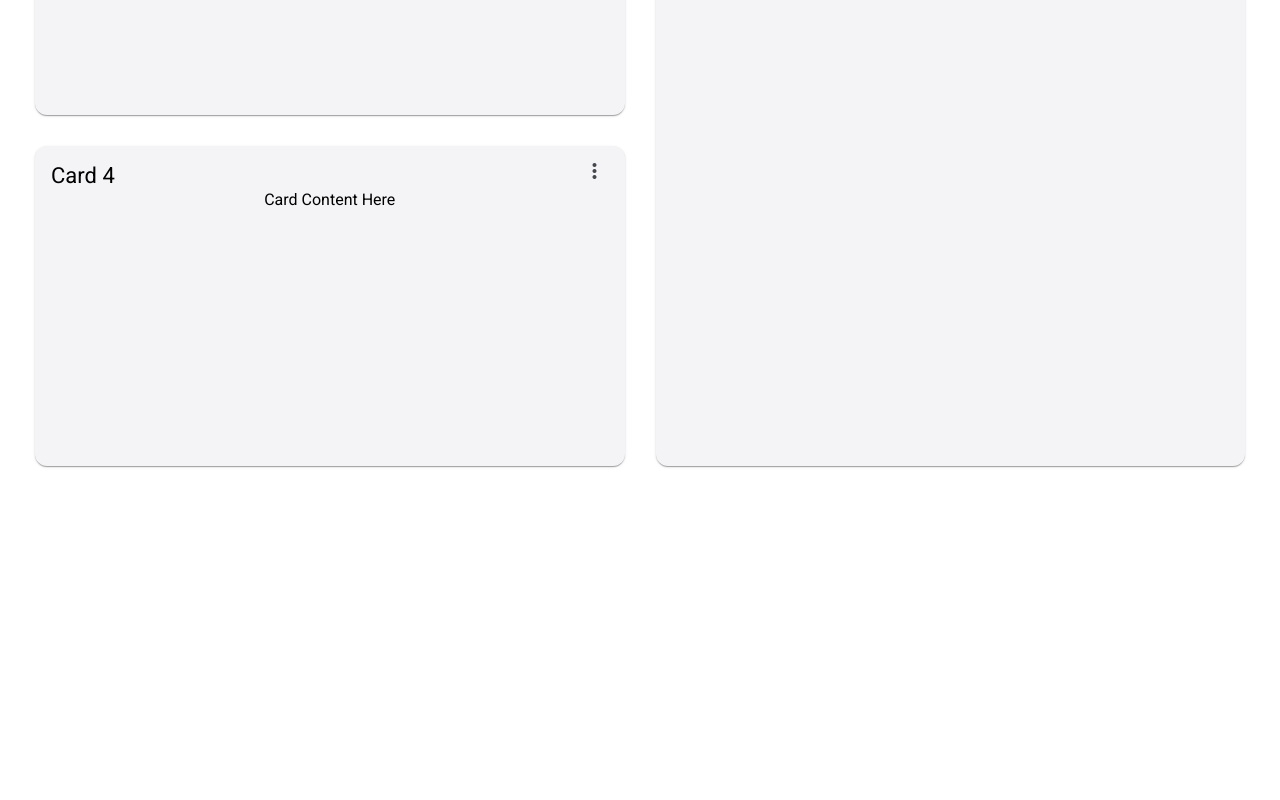
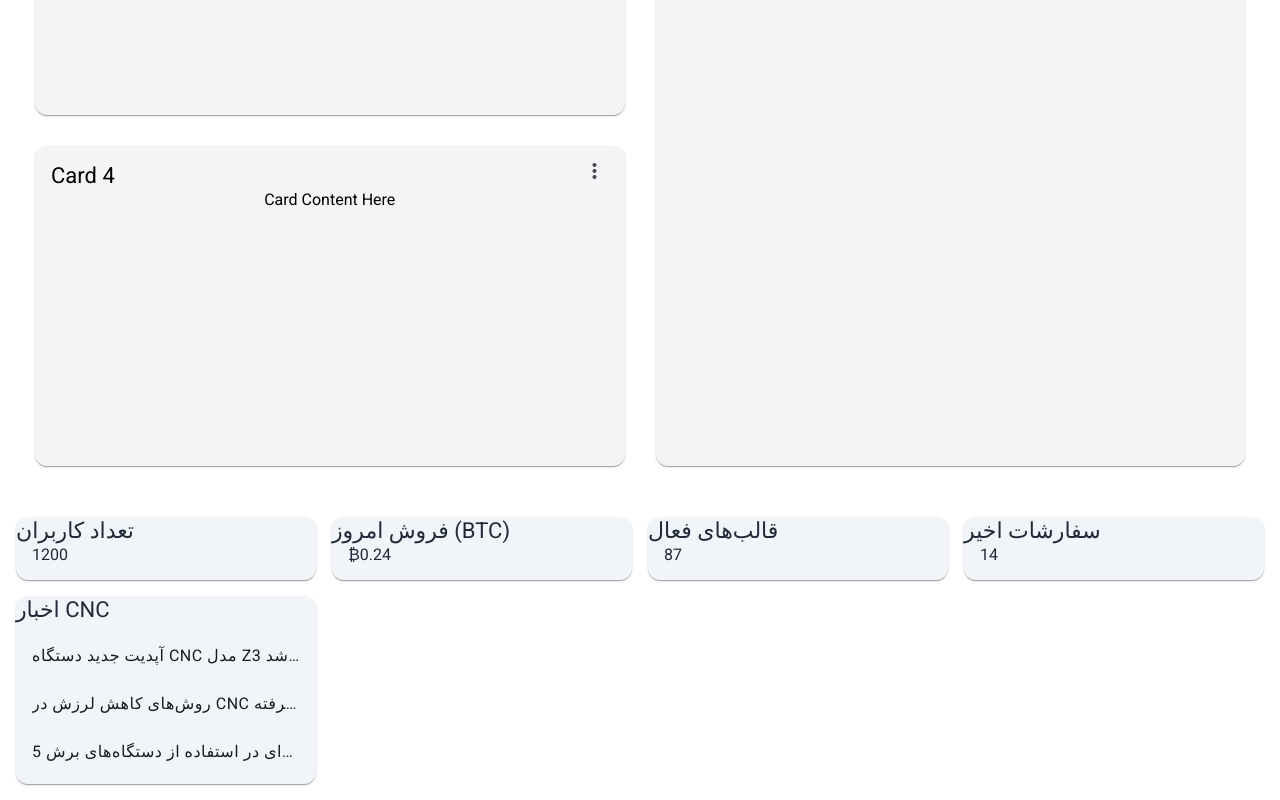
Before and after one commit to qAmiralii/cncMaster, an Angular app: page /private in a window 1280 px wide. Shown: the part 652-1452 px from the top of the page. Before the commit the page ends 1133 px from the top, so only its background shows below. Built offline with nearby package versions, Linux system fonts and the light colour scheme.

Commit message:
start finding best designe

```diff
--- a/src/app/navigation/private-nav/ui/private-nav.component.html
+++ b/src/app/navigation/private-nav/ui/private-nav.component.html
@@ -24,3 +24,28 @@
     }
   </mat-grid-list>
 </div>
+
+
+
+
+
+
+<div class="dashboard-grid">
+  @for (stat of stats; track $index) {
+    <mat-card class="stat-card">
+      <mat-card-title>{{ stat.title }}</mat-card-title>
+      <mat-card-content>{{ stat.value }}</mat-card-content>
+    </mat-card>
+  }
+
+  <mat-card class="news-card">
+    <mat-card-title>اخبار CNC</mat-card-title>
+    <mat-list>
+      @for (news of cncNews; track $index) {
+        <mat-list-item>{{ news.title }}</mat-list-item>
+      } @empty {
+        <mat-list-item>هیچ خبری موجود نیست.</mat-list-item>
+      }
+    </mat-list>
+  </mat-card>
+</div>
--- a/src/app/navigation/private-nav/ui/private-nav.component.scss
+++ b/src/app/navigation/private-nav/ui/private-nav.component.scss
@@ -19,3 +19,24 @@
 .dashboard-card-content {
   text-align: center;
 }
+
+
+
+
+
+
+
+
+
+
+.dashboard-grid {
+  display: grid;
+  grid-template-columns: repeat(auto-fill, minmax(250px, 1fr));
+  gap: 16px;
+  padding: 16px;
+}
+
+.stat-card, .news-card {
+  background-color: #f1f5f9;
+  color: #1f2937;
+}
--- a/src/app/navigation/private-nav/ui/private-nav.component.ts
+++ b/src/app/navigation/private-nav/ui/private-nav.component.ts
@@ -7,6 +7,7 @@ import { MatMenuModule } from '@angular/material/menu';
 import { MatIconModule } from '@angular/material/icon';
 import { MatButtonModule } from '@angular/material/button';
 import { MatCardModule } from '@angular/material/card';
+import {MatListModule} from '@angular/material/list';
 
 @Component({
   selector: 'app-private-nav',
@@ -18,7 +19,8 @@ import { MatCardModule } from '@angular/material/card';
     MatMenuModule,
     MatIconModule,
     MatButtonModule,
-    MatCardModule
+    MatCardModule,
+    MatListModule
   ]
 })
 export class PrivateNavComponent {
@@ -44,4 +46,43 @@ export class PrivateNavComponent {
       ];
     })
   );
+
+
+
+
+
+
+
+
+
+
+ stats: { title: string; value: string | number }[] = [];
+  cncNews: { title: string }[] = [];
+
+  ngOnInit(): void {
+    this.loadMockData();
+  }
+
+  loadMockData(): void {
+    this.stats = [
+      { title: 'تعداد کاربران', value: 1200 },
+      { title: 'فروش امروز (BTC)', value: '₿0.24' },
+      { title: 'قالب‌های فعال', value: 87 },
+      { title: 'سفارشات اخیر', value: 14 },
+    ];
+
+    this.cncNews = [
+      { title: 'آپدیت جدید دستگاه CNC مدل Z3 منتشر شد' },
+      { title: 'روش‌های کاهش لرزش در CNC پیشرفته' },
+      { title: '5 نکته حرفه‌ای در استفاده از دستگاه‌های برش' },
+    ];
+  }
+
+
+
+
+
+
+
+
 }
```
